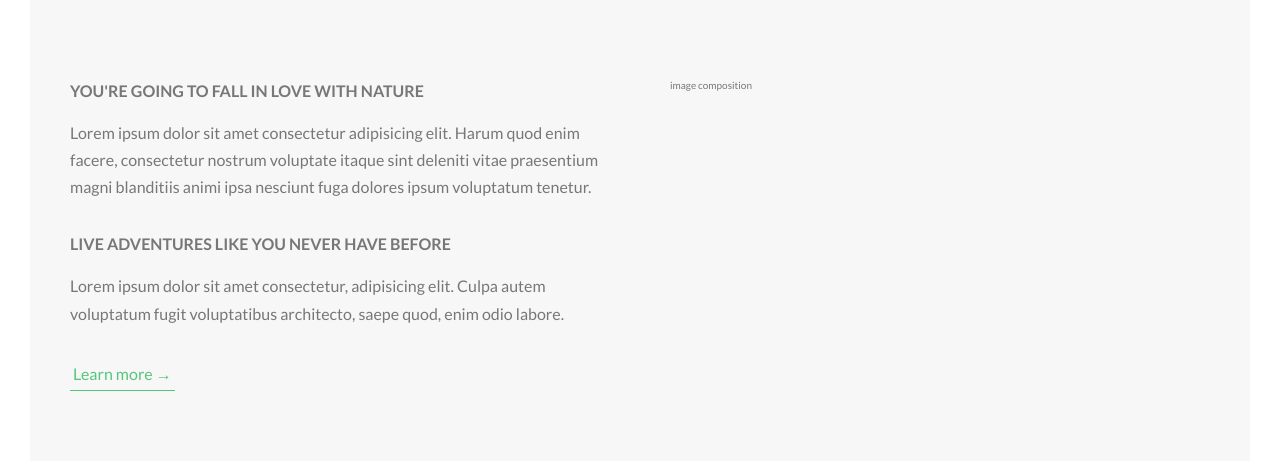
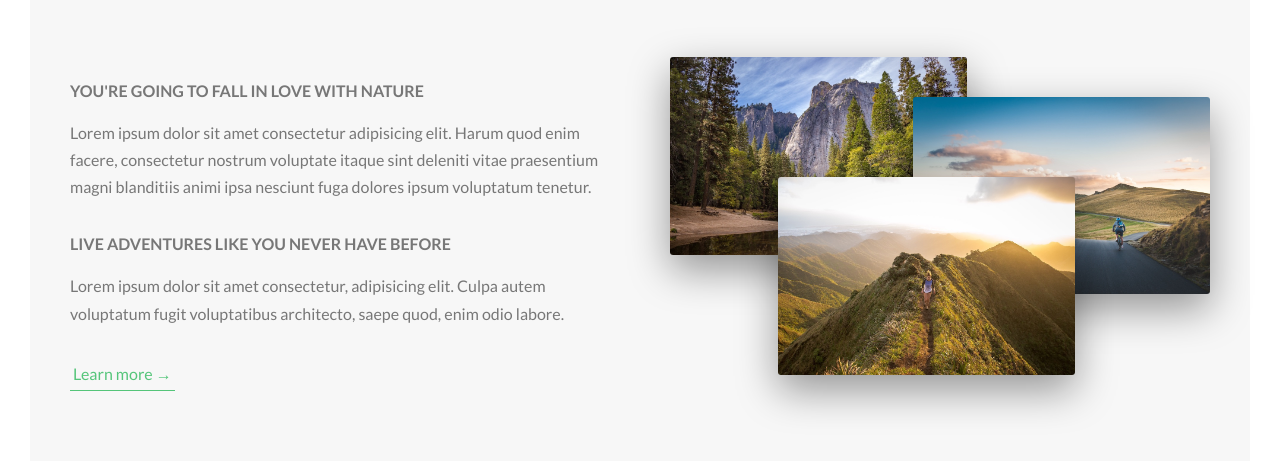
Before and after one commit to AmirSaedi/natours-website, a website: page index.html in a window 1280 px wide. Shown: the part 943-1404 px from the top of the page. Drawn offline with Linux system fonts and the light colour scheme.

Commit message:
About section final part

```diff
--- a/index.html
+++ b/index.html
@@ -41,7 +41,11 @@
           <a href="#" class="btn-text">Learn more &rarr;</a>
         </div>
         <div class="col-1-of-2">
-          image composition
+          <div class="composition">
+            <img src="image/nat-1-large.jpg" alt="Photo 1" class="composition__photo composition__photo--p1">
+            <img src="image/nat-2-large.jpg" alt="Photo 2" class="composition__photo composition__photo--p2">
+            <img src="image/nat-3-large.jpg" alt="Photo 3" class="composition__photo composition__photo--p3">
+          </div>
         </div>
     </section>
   </main>
--- /dev/null
+++ b/sass/components/_composition.scss
@@ -0,0 +1,39 @@
+.composition {
+  position: relative;
+
+  &__photo {
+    width: 55%;
+    box-shadow: 0 1.5rem 4rem rgba($color-black, 0.4);
+    border-radius: 3px;
+    position: absolute;
+    z-index: 10;
+    transition: all 0.2s;
+    outline-offset: 2rem;
+
+    &--p1 {
+      left: 0;
+      top: -2rem;
+    }
+
+    &--p2 {
+      right: 0;
+      top: 2rem;
+    }
+
+    &--p3 {
+      left: 20%;
+      top: 10rem;
+    }
+
+    &:hover {
+      outline: 1.5rem solid $color-primary;
+      transform: scale(1.05) translateY(-0.5rem);
+      box-shadow: 0 2.5rem 4rem rgba($color-black, 0.5);
+      z-index: 20;
+    }
+  }
+
+  &:hover &__photo:not(:hover) {
+    transform: scale(0.95);
+  }
+}
--- a/sass/main.scss
+++ b/sass/main.scss
@@ -8,6 +8,7 @@
 @import "base/utilities";
 
 @import "components/button";
+@import "components/composition";
 
 @import "layout/grid";
 @import "layout/header";
```
Also changed, not shown: css/master.css.
